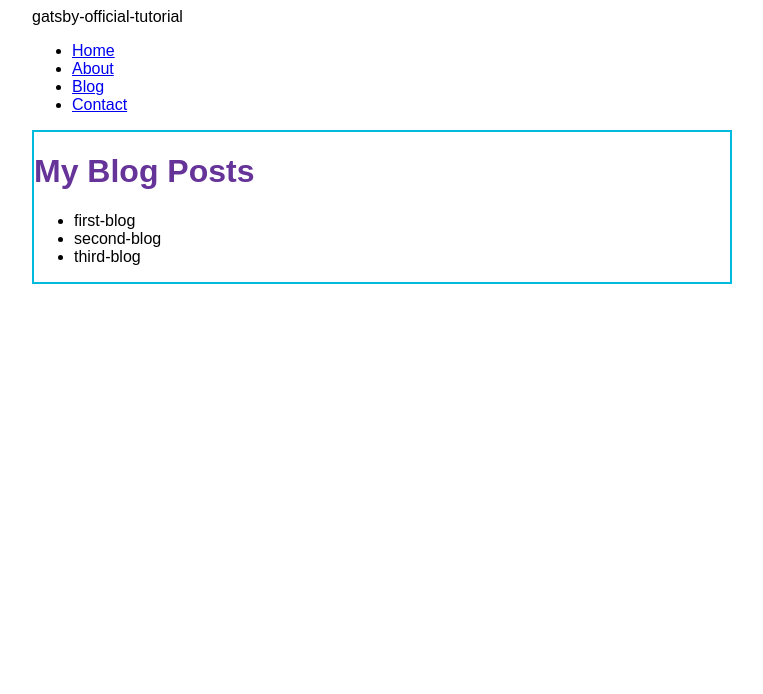
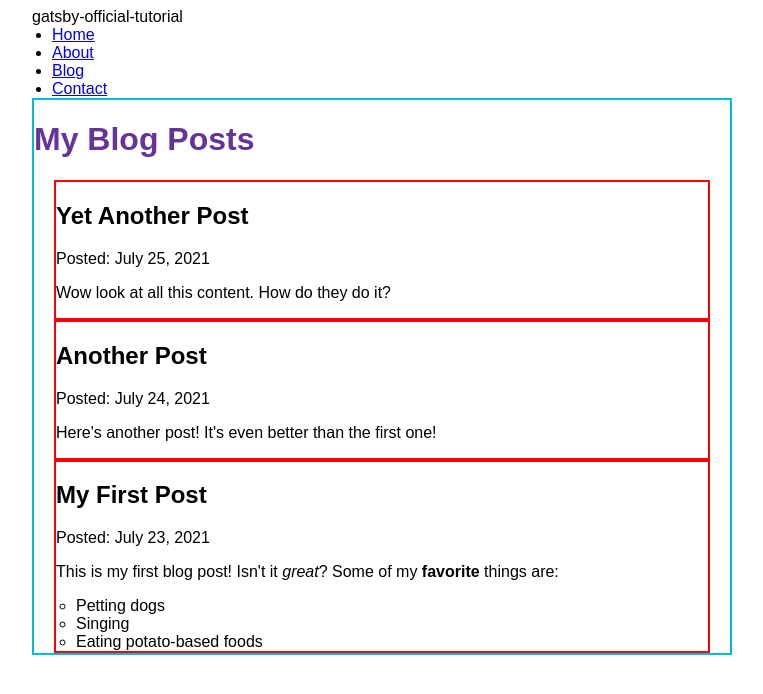
Before and after one commit to naoyanaonaoya/gatsby-official-tutorial, a Gatsby site: page /blog in a window 1280 px wide. Shown: the whole page, without its empty margins (258-1021 px from the left). Built offline with nearby package versions, Linux system fonts and the light colour scheme; Gatsby itself is replaced by a stand-in of ours.

Commit message:
finished gatsby tutotrial part.5

```diff
--- a/blog/first-blog.mdx
+++ b/blog/first-blog.mdx
@@ -0,0 +1,11 @@
+---
+title: "My First Post"
+date: "2021-07-23"
+---
+
+This is my first blog post! Isn't it _great_?
+Some of my **favorite** things are:
+
+- Petting dogs
+- Singing
+- Eating potato-based foods
--- a/blog/second-blog.mdx
+++ b/blog/second-blog.mdx
@@ -0,0 +1,6 @@
+---
+title: "Another Post"
+date: "2021-07-24"
+---
+
+Here's another post! It's even better than the first one!
--- a/blog/third-blog.mdx
+++ b/blog/third-blog.mdx
@@ -0,0 +1,6 @@
+---
+title: "Yet Another Post"
+date: "2021-07-25"
+---
+
+Wow look at all this content. How do they do it?
--- a/gatsby-config.js
+++ b/gatsby-config.js
@@ -13,5 +13,6 @@ module.exports = {
         path: `${__dirname}/blog`,
       },
     },
+    "gatsby-plugin-mdx",
   ],
 };
--- a/package.json
+++ b/package.json
@@ -15,9 +15,12 @@
     "clean": "gatsby clean"
   },
   "dependencies": {
+    "@mdx-js/mdx": "^1.6.22",
+    "@mdx-js/react": "^1.6.22",
     "gatsby": "^4.17.1",
     "gatsby-plugin-gatsby-cloud": "^4.17.0",
     "gatsby-plugin-image": "^2.17.0",
+    "gatsby-plugin-mdx": "^3.17.0",
     "gatsby-plugin-sharp": "^4.17.0",
     "gatsby-source-filesystem": "^4.17.0",
     "react": "^18.1.0",
--- a/src/pages/blog.js
+++ b/src/pages/blog.js
@@ -1,15 +1,21 @@
 import * as React from "react";
 import { graphql } from "gatsby";
+import { MDXRenderer } from "gatsby-plugin-mdx";
 import Layout from "../components/layout";
+import {} from "./blog.module.css";
 
 const BlogPage = ({ data }) => {
-  console.log(data);
+  // console.log(data);
   return (
     <>
       <Layout pageTitle="My Blog Posts">
         <ul>
-          {data.allFile.nodes.map((node) => (
-            <li key={node.name}>{node.name}</li>
+          {data.allMdx.nodes.map((node) => (
+            <article key={node.id}>
+              <h2>{node.frontmatter.title}</h2>
+              <p>Posted: {node.frontmatter.date}</p>
+              <MDXRenderer>{node.body}</MDXRenderer>
+            </article>
           ))}
         </ul>
       </Layout>
@@ -19,9 +25,14 @@ const BlogPage = ({ data }) => {
 
 export const query = graphql`
   query {
-    allFile(filter: { sourceInstanceName: { eq: "blog" } }) {
+    allMdx(sort: { fields: frontmatter___date, order: DESC }) {
       nodes {
-        name
+        frontmatter {
+          date(formatString: "MMMM D, YYYY")
+          title
+        }
+        id
+        body
       }
     }
   }
--- /dev/null
+++ b/src/pages/blog.module.css
@@ -0,0 +1,7 @@
+article {
+  border: 2px solid red;
+}
+ul {
+  margin: 0 20px;
+  padding-left: 0;
+}
```
Also changed, not shown: src/pages/index.js (+7 -7 lines), 1 other file.
